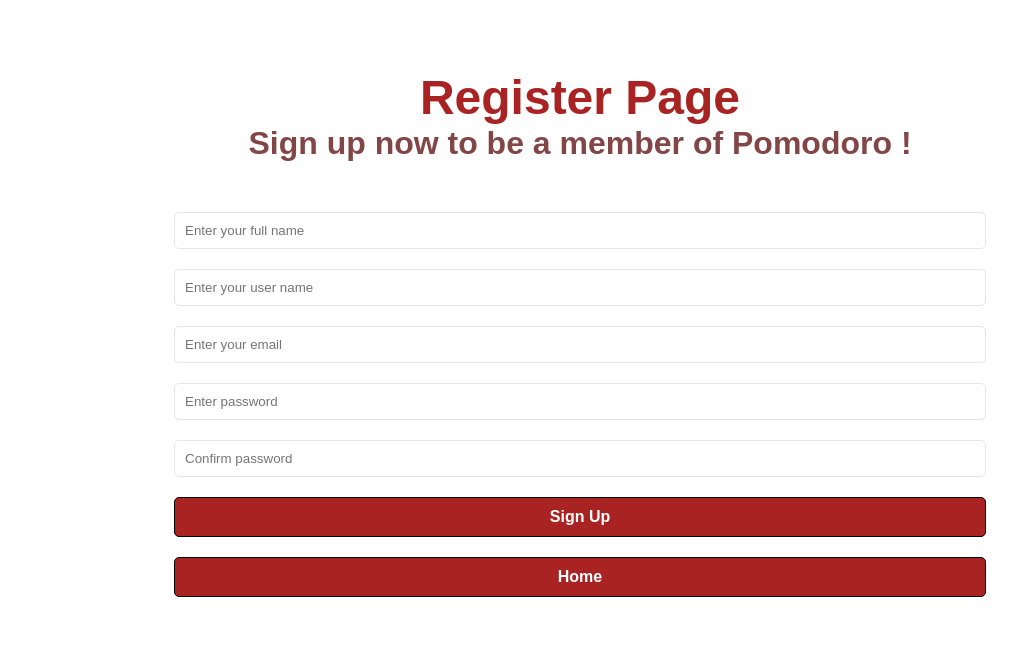
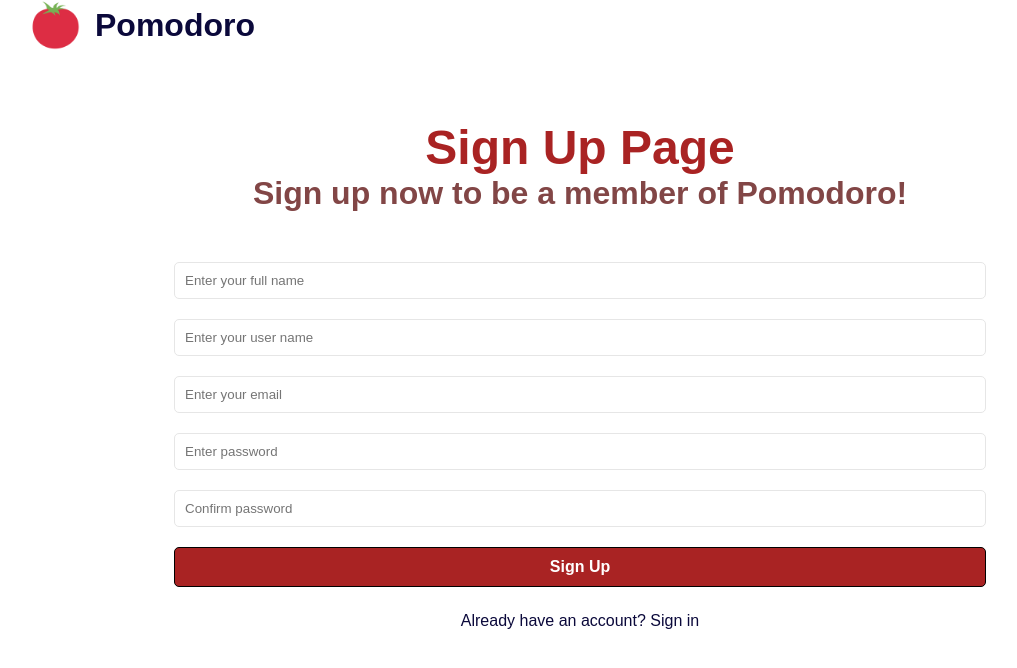
Before and after one commit to tu11aa/POMO-Project, a React (Create React App) app in the folder frontend/: page /register in a window 1280 px wide. Shown: the top 668 px of the page, without its empty margins (60-1077 px from the left). Built offline with nearby package versions, Linux system fonts and the light colour scheme.

Commit message:
redo Login and Reg a little

```diff
--- a/frontend/src/pages/Login.jsx
+++ b/frontend/src/pages/Login.jsx
@@ -1,12 +1,13 @@
 import {useState, useEffect} from 'react'
 import {ToastContainer ,toast} from 'react-toastify'
 import 'react-toastify/dist/ReactToastify.css';
-import {useNavigate} from 'react-router-dom'
-// import {FaSignInAlt} from 'react-icons/fa'
+import {useNavigate, Link} from 'react-router-dom'
+import HomeButton from "../components/Nav/HomeButton";
 import {useSelector, useDispatch} from 'react-redux'
 import {login, reset} from '../features/auth/authSlice'
 import Spinner from '../components/Spinner'
 import styled from "styled-components";
+
 
 function Login() {
   const [formData, setFormData] = useState({
@@ -58,6 +59,7 @@
 
     return (
       <>
+      <HomeButton />
       <LoginBox>
         <section className="heading">
         <Heading>
@@ -99,8 +101,7 @@
               <button className="btn btn-block">Submit</button>
             </div>
           </form>
-        <button className="btn btn-block" onClick={() => navigate('/')}>Home</button>
-        <button className="btn btn-block" onClick={() => navigate('/register')}>Sign up</button>
+        <p>Haven't got an account? <Link to="/register" >Sign up</Link> </p>
         </section>
       </LoginBox>
 
--- a/frontend/src/pages/Register.jsx
+++ b/frontend/src/pages/Register.jsx
@@ -1,8 +1,8 @@
 import { useState, useEffect } from 'react'
-import { useNavigate } from 'react-router-dom'
+import { useNavigate, Link } from 'react-router-dom'
 import { ToastContainer, toast } from 'react-toastify'
 import 'react-toastify/dist/ReactToastify.css';
-// import { FaUser } from 'react-icons/fa'
+import HomeButton from "../components/Nav/HomeButton";
 import { useSelector, useDispatch } from 'react-redux'
 import { register, reset } from '../features/auth/authSlice'
 import Spinner from '../components/Spinner'
@@ -72,13 +72,14 @@
 
   return (
     <>
+    <HomeButton />
     <LoginBox>
       <section className='heading'>
         <Heading>
           <h1>
-            Register Page
+            Sign Up Page
           </h1>
-          <Heading2>Sign up now to be a member of Pomodoro !</Heading2>
+          <Heading2>Sign up now to be a member of Pomodoro!</Heading2>
         </Heading>
       </section>
 
@@ -149,7 +150,7 @@
             <button className='btn btn-block'>Sign Up</button>
           </div>
         </form>
-        <button className="btn btn-block" onClick={() => navigate('/')}>Home</button>
+        <p>Already have an account? <Link to="/login" >Sign in</Link> </p>
       </section>
     </LoginBox>
 
```
